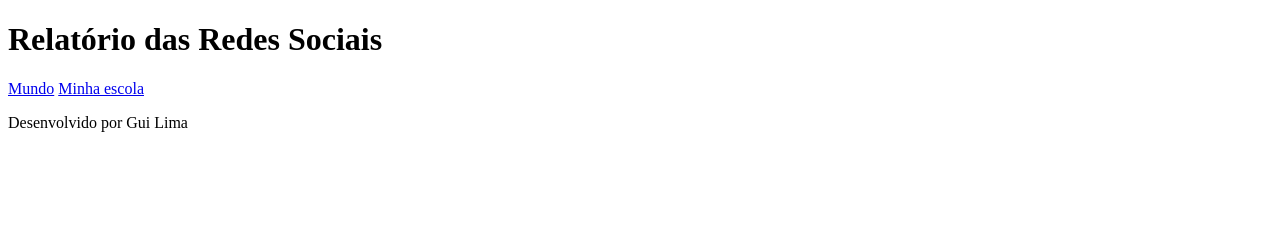
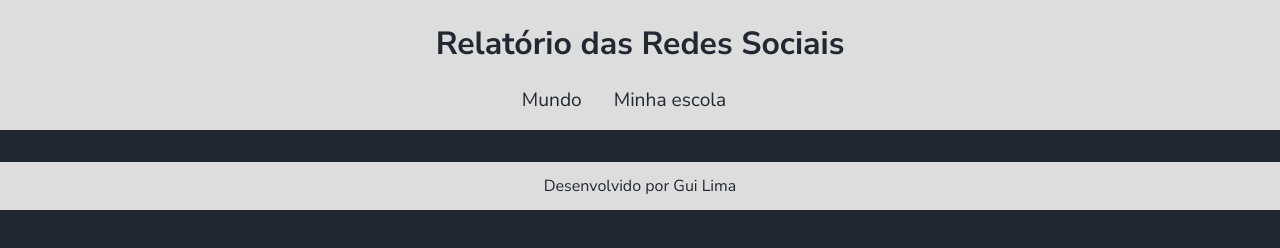
Before and after one commit to pFransozi/2024-MAT2-3ANO-3TRI-Ciencia-de-dados-criando-graficos-dinamicos-com-JavaScript, a plain HTML site: page index.html in a window 1280 px wide. Drawn offline with Linux system fonts and the light colour scheme.

Commit message:
add aula03

```diff
--- a/index.html
+++ b/index.html
@@ -5,6 +5,8 @@
     <meta charset="UTF-8">
     <meta name="viewport" content="width=device-width, initial-scale=1.0">
     <title>Redes Sociais</title>
+
+    <link rel="stylesheet" href="style.css">
 </head>
 
 <body>
--- a/style.css
+++ b/style.css
@@ -0,0 +1,60 @@
+@import url('https://fonts.googleapis.com/css2?family=Nunito+Sans:ital,opsz,wght@0,6..12,200..1000;1,6..12,200..1000&display=swap');
+
+:root {
+    --bg-color: #222831;
+    --primary-color: #DDDDDD;
+    --secondary-color: #F05454;
+
+    --font: "Nunito Sans", sans-serif;
+}
+
+body {
+    background-color: var(--bg-color);
+    color: var(--primary-color);
+    font-family: var(--font);
+    height: 100vh;
+    margin: 0;
+}
+
+h1 {
+    font-size: 2rem;
+    color: var(--bg-color);
+    font-weight: 700;
+}
+
+nav {
+    display: flex;
+    justify-content: center;
+    font-weight: 400;
+}
+
+nav a {
+    text-decoration: none;
+    color: var(--bg-color);
+    /* esquerda, acima, direita, abaixo */
+    margin: 0rem 2rem 1rem 0rem;
+    font-size: 1.2rem;
+}
+
+nav a:hover {
+    text-decoration: underline;
+    transform: scale(0.90);
+    transition: transform 0.1s;
+}
+
+header {
+    background-color: var(--primary-color);
+    text-align: center;
+    padding: 1px;
+}
+
+footer {
+    display: flex;
+    align-items: center;
+    justify-content: center;
+    background-color: var(--primary-color);
+    color: var(--bg-color);
+    width: 100%;
+    height: 3rem;
+    margin-top: 2rem;
+}
```
Also changed, not shown: 1 other file.
